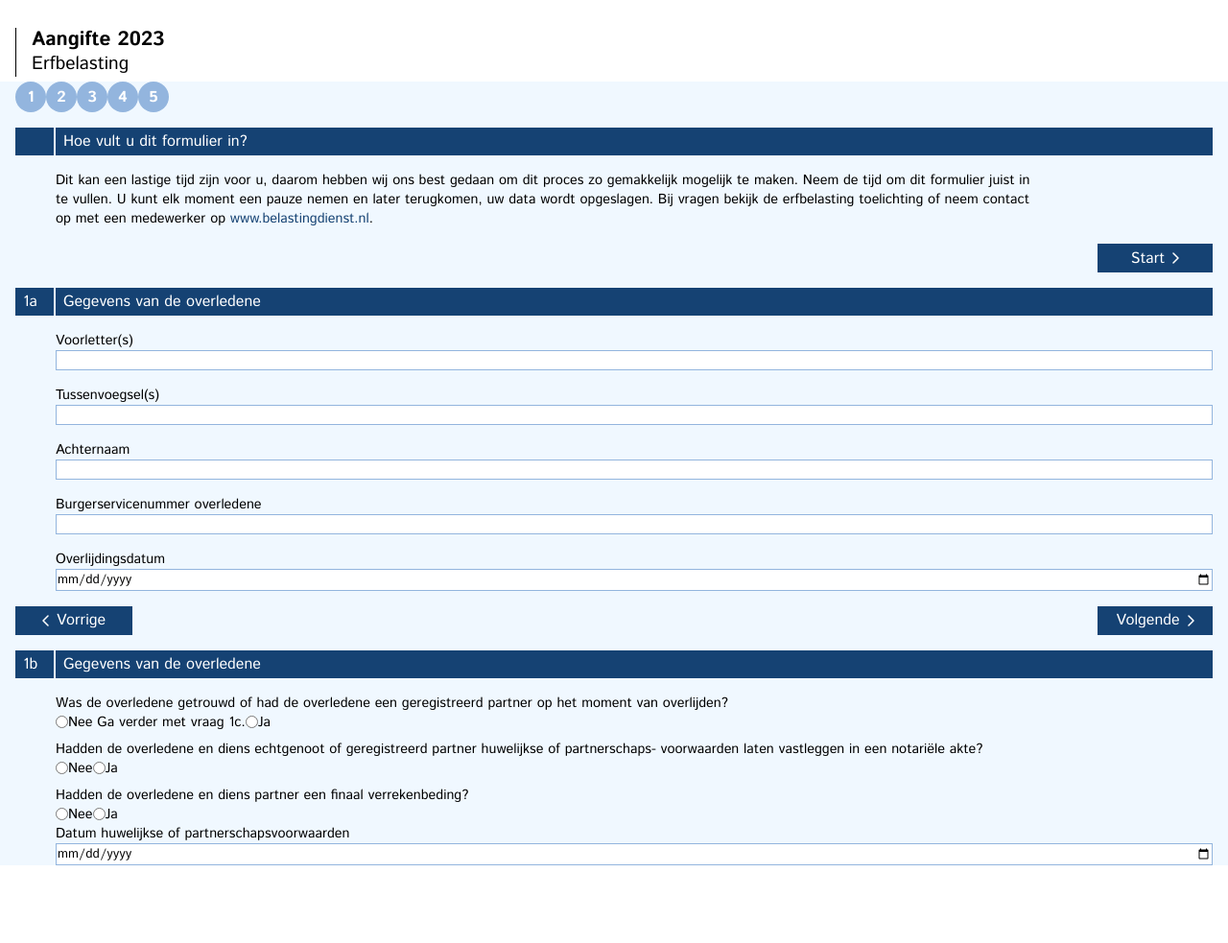
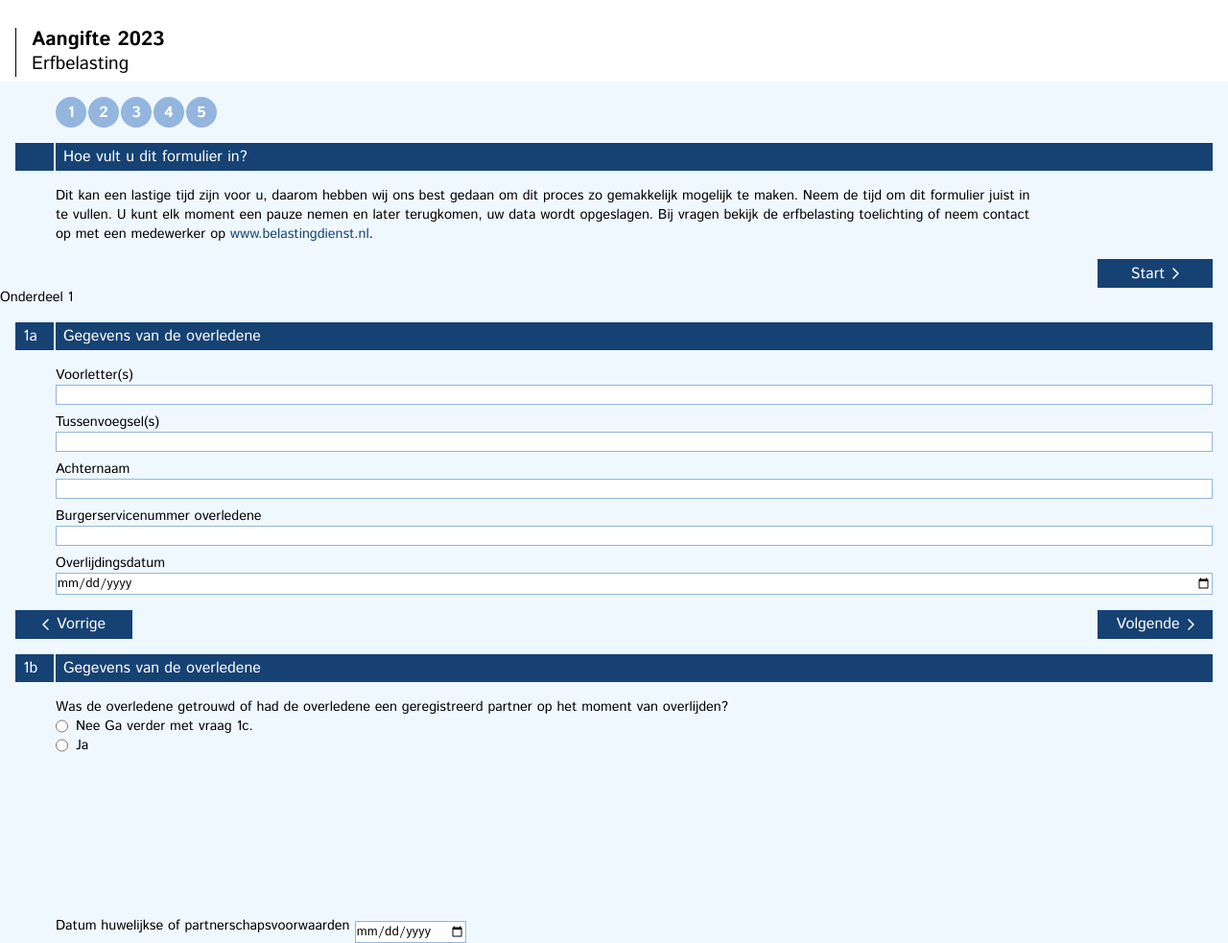
Before and after one commit to eefjesnel/erfbelasting, a plain HTML site: page index.html in a window 1280 px wide. Shown: the part 75-1058 px from the top of the page at 96% size. Before the commit the page ends 977 px from the top, so only its background shows below. Drawn offline with Linux system fonts and the light colour scheme.

Commit message:
read me en geupdate html na talk van jeremy

```diff
--- a/css/styles.css
+++ b/css/styles.css
@@ -17,33 +17,19 @@ main{
     background-color: aliceblue;
 }
 
-main > div{
-    margin: 0 1rem;
-    display: flex;
-}
-
-main > div button{
-    height: 2em;
-    width: 2em;
-    text-align: center;
-    background-color: #93B5DE;
-    color: var(--buttontext);
-    font-weight: 600;
-    border-radius: 50%
-}
-
 button{
     background-color: var(--belastingblauw);
     border-radius: 0;
     color: var(--buttontext);
     border: none;
-    padding: .2rem .5rem;
+    padding: .2rem 0;
     font-size: 1rem;
     display: flex;
     justify-content: center;
     align-items: center;
     gap: .5rem;
     font-weight: 500;
+    cursor: pointer;
 }
 
 button:active{
@@ -53,12 +39,8 @@ button:active{
 button:focus{
     background-color: orange;
 }
-label:nth-of-type(1){
-    margin-top: 0;
-}
 
 label{
-    margin-top: 1rem;
     display: inline-block;
     font-size: .9rem;
     font-weight: 400;
@@ -79,6 +61,10 @@ input:focus{
     border-radius: 0;
 }
 
+legend{
+    font-size: .9rem;
+}
+
 /* Einde algemene styling */
 
 /* Header styling */
@@ -92,13 +78,13 @@ header{
 header img{
     height: 9vh;
     position: absolute;
-    left: calc(50% - 1.7rem)
+    left: calc(50% - 1.7rem);
 }
 
 header article{
     padding: 0 1rem;
     margin-top: 13vh;
-    border-left: 1.5px solid var(--text)
+    border-left: 1.5px solid var(--text);
 }
 
 header h1{
@@ -113,9 +99,50 @@ header h2{
 
 /* Einde Header styling */
 
+/* Progressionbar styling */
+
+main > div {
+    margin: 01rem 1rem 0 1rem;
+    display: grid;
+    grid-template-columns: 40px repeat(5, 2em) auto;
+    column-gap: 2px;
+}
+
+main > div button{
+    height: 2em;
+    width: 2em;
+    text-align: center;
+    background-color: #93B5DE;
+    color: var(--buttontext);
+    font-weight: 600;
+    border-radius: 50%;
+}
+
+main > div button:nth-of-type(1){
+    grid-column: 2/3;
+}
+
+main > div button:nth-of-type(2){
+    grid-column: 3/4;
+}
+
+main > div button:nth-of-type(3){
+    grid-column: 4/5;
+}
+
+main > div button:nth-of-type(4){
+    grid-column: 5/6;
+}
+
+main > div button:nth-of-type(5){
+    grid-column: 6/7;
+}
+
+/* Einde progressionbar styling */
+
 /* Intro styling */
 
-main > section{
+main section:nth-of-type(1){
     margin: 1rem 1rem 0 1rem;
     display: grid;
     grid-template-columns: 40px 80px auto 120px;
@@ -165,55 +192,88 @@ main section:nth-of-type(1) button{
 
 /* Einde intro styling */
 
-/* Eerste fieldset styling */
+/* 1a styling */
 
-main form fieldset{
+main form, fieldset {
     border: none;
 }
 
-main form .onderdeel{
+.onderdeel{
     margin: 1rem 1rem 0 1rem;
     display: grid;
     grid-template-columns: 40px 80px auto 120px;
     column-gap: 2px;
     row-gap: 1rem;
+    position: relative;
 }
 
-main form fieldset .onderdeel h3:nth-of-type(1){
+.onderdeel > legend{
+    display: block;
+    position: absolute;
+    left: 1000rem;
+}
+
+.onderdeel h3:nth-of-type(1){
     grid-column: 1/2;
 }
 
-main form fieldset .onderdeel h3:nth-of-type(2){
+.onderdeel h3:nth-of-type(2){
     grid-column: 2/5;
 }
 
-main form fieldset .onderdeel button:nth-of-type(1){
+.onderdeel button:nth-of-type(1){
     grid-column: 1/3;
 }
 
-main form fieldset .onderdeel button:nth-of-type(2){
+.onderdeel button:nth-of-type(2){
     grid-column: 4/5;
 }
 
-main form fieldset .onderdeel section{
+.onderdeel fieldset legend{
+    margin-top: 0;
+}
+
+.onderdeel > div{
     grid-column: 2/5;
     display: flex;
     flex-direction: column;
 }
 
-main form fieldset .onderdeel section p:nth-of-type(1){
+.onderdeel div label:nth-of-type(1){
     margin-top: 0;
 }
 
-main form fieldset .onderdeel section p{
+.onderdeel div label{
     margin-top: .5rem;
 }
 
-main form fieldset .onderdeel section div{
-    display: flex;
-    align-items: center;
+/* Einde 1a styling  */
+
+/* 1b styling  */
+
+.radio {
+    grid-column: 2/5;
 }
 
-main form fieldset .onderdeel section div label{
+.radio div label{
     margin: 0;
 }
+
+.radio > div{
+    display: flex;
+    flex-direction: column;
+}
+
+.radio div div{
+    display: flex;
+    gap: .5rem;
+}
+
+.radio:nth-of-type(4) legend{
+    position: absolute;
+    left: 1000rem;
+}
+
+.radio:nth-of-type(2), .radio:nth-of-type(3), .radio:nth-of-type(4):has(.radio:nth-of-type(1) div div:nth-of-type(1) input:active){
+    visibility: hidden;
+}
--- a/index.html
+++ b/index.html
@@ -43,21 +43,24 @@
 
         <form action="post">
             <fieldset>
-                <section class="onderdeel">
+                <legend>Onderdeel 1</legend>
+                <fieldset class="onderdeel">
+                    <legend>Gegevens van de overledene</legend>
                     <h3>1a</h3>
                     <h3>Gegevens van de overledene</h3>
-                    <section>
+                    <div>
                         <label for="voorletter">Voorletter(s)</label>
-                        <input type="text" id="voorletter">
+                        <input type="text" id="voorletter" required>
                         <label for="tussenvoegsel">Tussenvoegsel(s)</label>
-                        <input type="text" id="tussenvoegsel">
+                        <input type="text" id="tussenvoegsel" required>
                         <label for="achternaam">Achternaam</label>
-                        <input type="text" id="achternaam">
+                        <input type="text" id="achternaam" required>
                         <label for="bsn">Burgerservicenummer overledene</label>
-                        <input type="number" id="bsn">
+                        <input type="number" id="bsn" required>
                         <label for="overlijdingsdatum">Overlijdingsdatum</label>
-                        <input type="date" id="overlijdingsdatum">
-                    </section>
+                        <input type="date" id="overlijdingsdatum" required>
+                    </div>
+
                     <button>
                         <svg width="7" height="12" viewBox="0 0 7 12" fill="none" xmlns="http://www.w3.org/2000/svg">
                             <path d="M6 1L1 6L6 11" stroke="white" stroke-width="1.5" stroke-linecap="round" stroke-linejoin="round"/>
@@ -69,39 +72,63 @@
                             <path d="M1 1L6 6L1 11" stroke="white" stroke-width="1.5" stroke-linecap="round" stroke-linejoin="round"/>
                             </svg>
                     </button>
-                </section>
-                <section class="onderdeel">
+                </fieldset>
+                <fieldset class="onderdeel">
+                    <legend>Gegevens van de overledene</legend>
                     <h3>1b</h3>
                     <h3>Gegevens van de overledene</h3>
-                    <section>
-                        <p>Was de overledene getrouwd of had de overledene een geregistreerd partner op het moment van overlijden?</p>
+
+                    <fieldset class="radio">
+                        <legend>Was de overledene getrouwd of had de overledene een geregistreerd partner op het moment van overlijden?</legend>
                         <div>
-                            <input type="radio" id="bla" name="getrouwd">
-                            <label for="bla">Nee <span>Ga verder met vraag 1c.</span></label>
-                            <input type="radio" id="blub" name="getrouwd">
-                            <label for="blub">Ja</label>
+                            <div>
+                                <input type="radio" id="getrouwdnee" name="getrouwd">
+                                <label for="getrouwdnee">Nee <span>Ga verder met vraag 1c.</span></label>
+                            </div>
+                            <div>
+                                <input type="radio" id="getrouwdja" name="getrouwd">
+                                <label for="getrouwdja">Ja</label>
+                            </div>
                         </div>
+                    </fieldset>
 
-                        <p>Hadden de overledene en diens echtgenoot of geregistreerd partner huwelijkse of partnerschaps- voorwaarden laten vastleggen in een notariële akte?</p>
+                    <fieldset class="radio">
+                        <legend>Hadden de overledene en diens echtgenoot of geregistreerd partner huwelijkse of partnerschaps- voorwaarden laten vastleggen in een notariële akte?</legend>
                         <div>
-                            <input type="radio" id="bla" name="getrouwd">
-                            <label for="bla">Nee</label>
-                            <input type="radio" id="blub" name="getrouwd">
-                            <label for="blub">Ja</label>
+                            <div>
+                                <input type="radio" id="aktenee" name="akte">
+                                <label for="aktenee">Nee</label>
+                            </div>
+                            <div>
+                                <input type="radio" id="akteja" name="akte">
+                                <label for="akteja">Ja</label>
+                            </div>
                         </div>
+                    </fieldset>
 
-                        <p>Hadden de overledene en diens partner een finaal verrekenbeding?</p>
+                    <fieldset class="radio">
+                        <legend>Hadden de overledene en diens partner een finaal verrekenbeding?</legend>
                         <div>
-                            <input type="radio" id="bla" name="getrouwd">
-                            <label for="bla">Nee</label>
-                            <input type="radio" id="blub" name="getrouwd">
-                            <label for="blub">Ja</label>
+                            <div>
+                                <input type="radio" id="finaalnee" name="finaal">
+                                <label for="finaalnee">Nee</label>
+                            </div>
+                            <div>
+                                <input type="radio" id="finaalja" name="finaal">
+                                <label for="finaalja">Ja</label>
+                            </div>
                         </div>
+                    </fieldset>
 
+                    <fieldset class="radio">
+                        <legend>bla bla</legend>
                         <label for="hi">Datum huwelijkse of partnerschapsvoorwaarden</label>
                         <input type="date">
-                    </section>
-                </section>
+                    </fieldset>
+
+
+
+                </fieldset>
             </fieldset>
 
 
```
Also changed, not shown: images/aantekeningen-validatie.png (added), images/aantekeningen-voortgangsgesprek.png (added), images/digitaal-design.png (added), images/snelle-schets.png (added), 2 other files.
